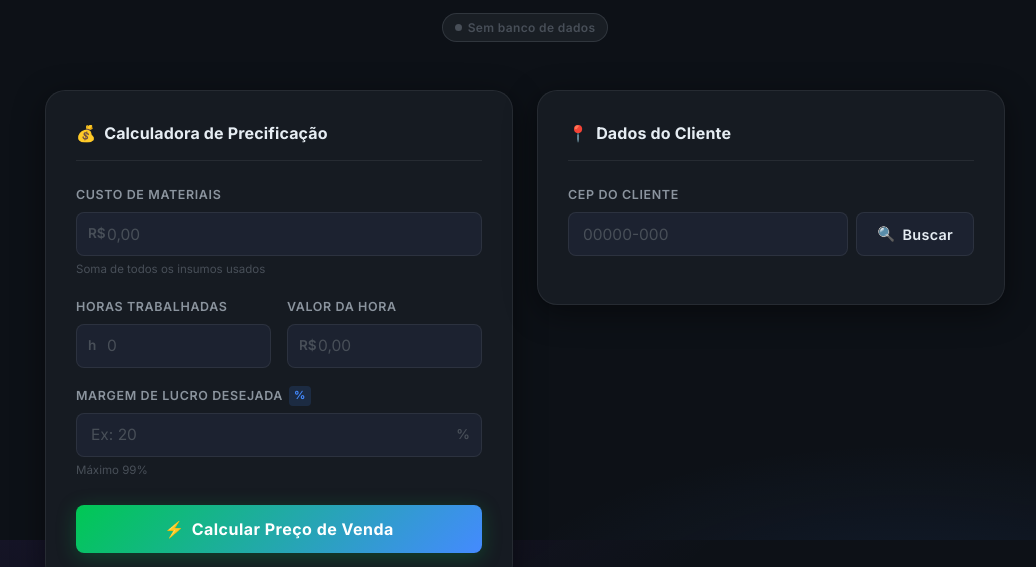
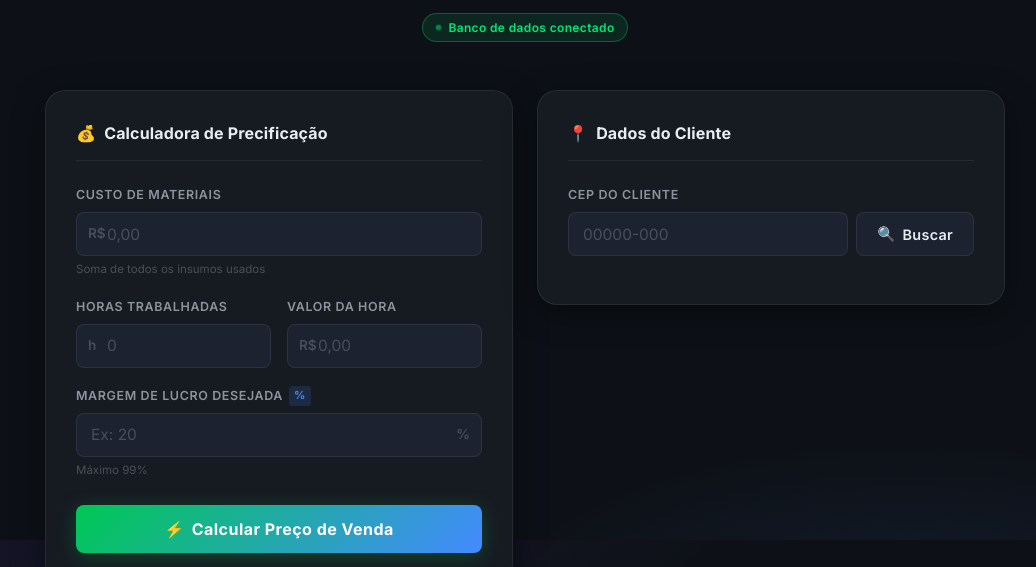
Before and after one commit to guigas2407/entrega_inicial_bootcamp, a website: page index.html in a window 1280 px wide. Shown: the part 260-827 px from the top of the page, without its empty margins (115-1151 px from the left). Drawn offline with nearby package versions, Linux system fonts and the light colour scheme.

Commit message:
Replace Supabase script with Firebase scripts

```diff
--- a/index.html
+++ b/index.html
@@ -176,7 +176,8 @@
 
     </div>
 
-    <script src="https://cdn.jsdelivr.net/npm/@supabase/supabase-js@2"></script>
+    <script src="https://www.gstatic.com/firebasejs/8.10.1/firebase-app.js"></script>
+    <script src="https://www.gstatic.com/firebasejs/8.10.1/firebase-firestore.js"></script>
     <script src="script.js"></script>
 </body>
 
```
